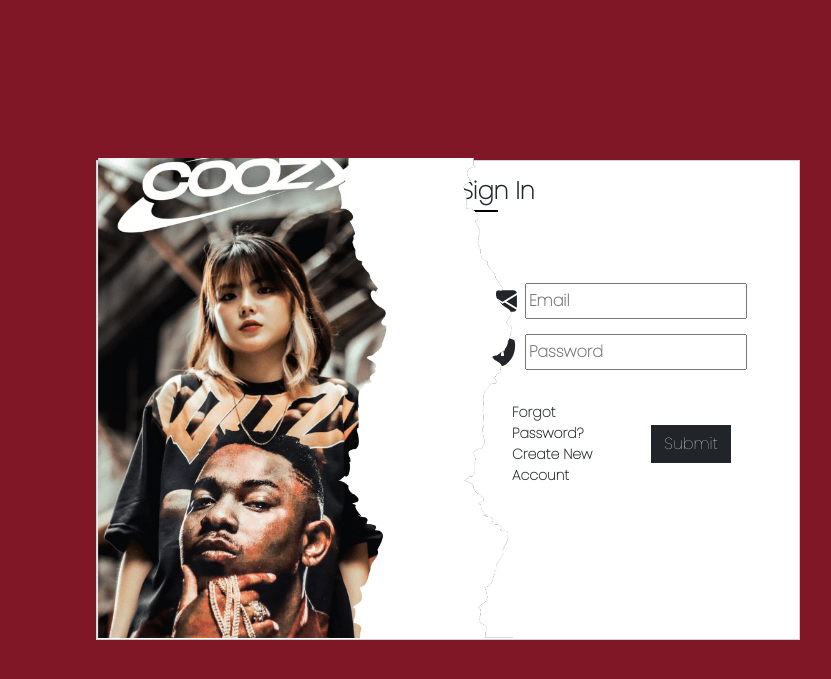
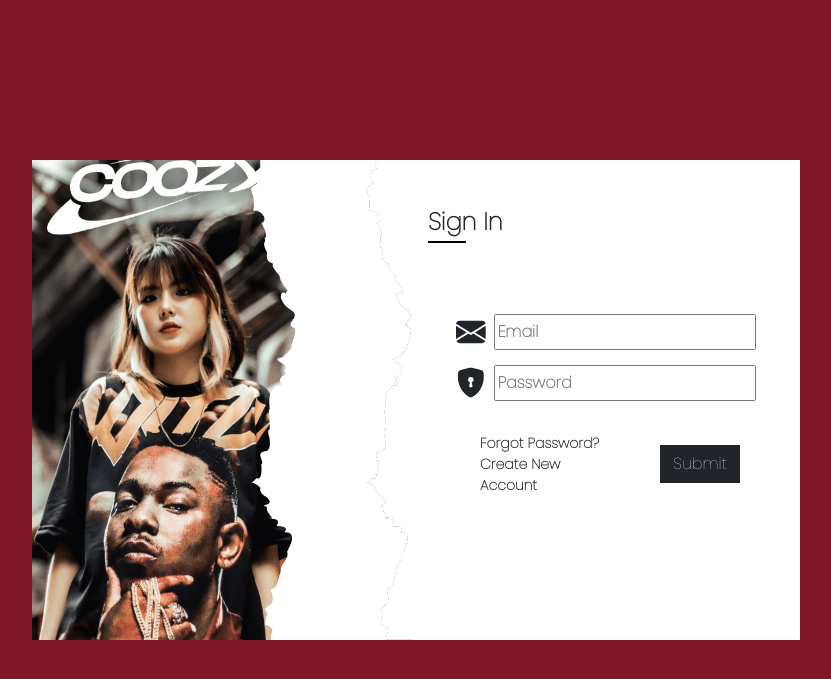
Before and after one commit to jd022/ecommerce, a PHP site: page /login.php in a window 1280 px wide. Shown: the top 679 px of the page, without its empty margins (410-1241 px from the left). Run offline with PHP 8.4, Linux system fonts and the light colour scheme.

Commit message:
updated designs

```diff
--- a/login.php
+++ b/login.php
@@ -17,19 +17,19 @@ ob_start();
 </head>
 <body class="bg-maroon">
     <div class="container px-0 vh-100 d-flex flex-column align-items-end justify-content-center">
-        <div class="card" style="width: 55vw; height: 30rem; border-radius: 0; font-family: var(--poppins);">
-            <div class="card-body">
-                <div class="row">
+        <div class="card" style="width: 60vw; height: 30rem; border-radius: 0; border: none; font-family: var(--poppins); overflow:hidden;">
+            <div class="card-body py-0 px-2" style="border:none;">
+                <div class="row d-flex justify-content-end align-items-start" style="background:url(src/img/CoozyLogo.png); background-repeat: no-repeat; background-size: 50% 100%; z-index: 000; height: 100%;">
                     <!-- Logo div -->
-                    <div class="col-lg-6" style="position: relative;">
-                        <span style="position: absolute; left: -1.3%; top: -5.4%; padding: 0; z-index: 10000;">
-                            <img src="src/img/CoozyLogo.png" alt="" style="height: 30rem;">
+                    <!-- <div class="col-lg-6" style="position: relative;">
+                        <span class="container logo" style="position: absolute; left: -1.3%; top: -5.4%;border:none; padding: 0; z-index: 10000;">
+                            <img class="img-fluid" src="src/img/CoozyLogo.png" alt="" style="height: 30rem;">
                         </span>
-                    </div>
+                    </div> -->
                     <!-- Logo End -->
 
                     <!-- Login Form -->
-                    <div class="col-lg-6 d-flex justify-content-center flex-column">
+                    <div class="col-lg-6 py-5 d-flex justify-content-start align-items-start flex-column">
                         <h4 class="mb-2" style="font-weight: 700;">Sign In<br><hr class="featurette-divider my-0 mt-1" style="width:3vw; opacity: 1; background: black;border: 1px solid black;"></hr></h4>
                         <form action="" class="row g-2 px-2 my-5" method="POST">
                             <span class="col-lg-12 px-4 hstack">
```
Also changed, not shown: register.php (+4 -4 lines).
